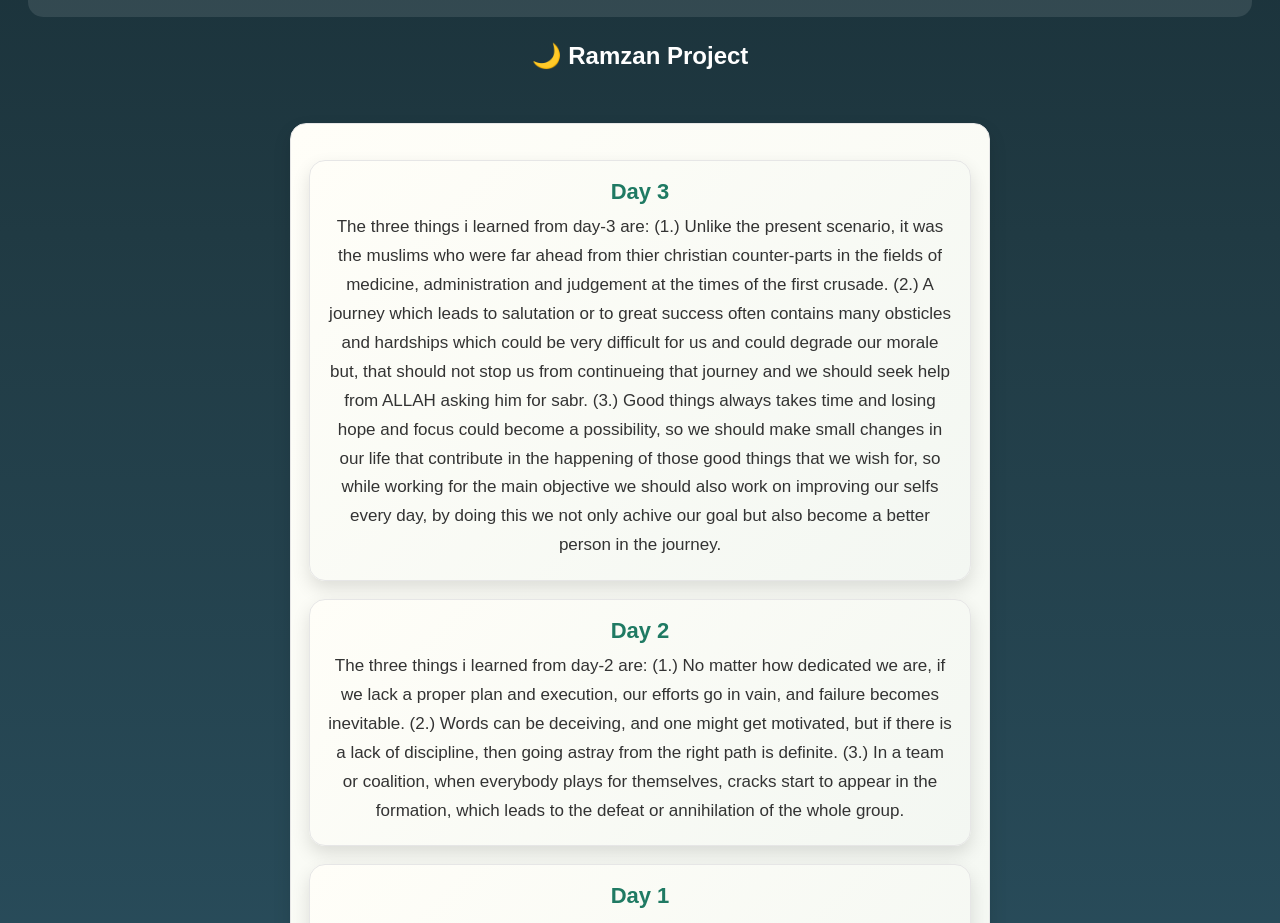
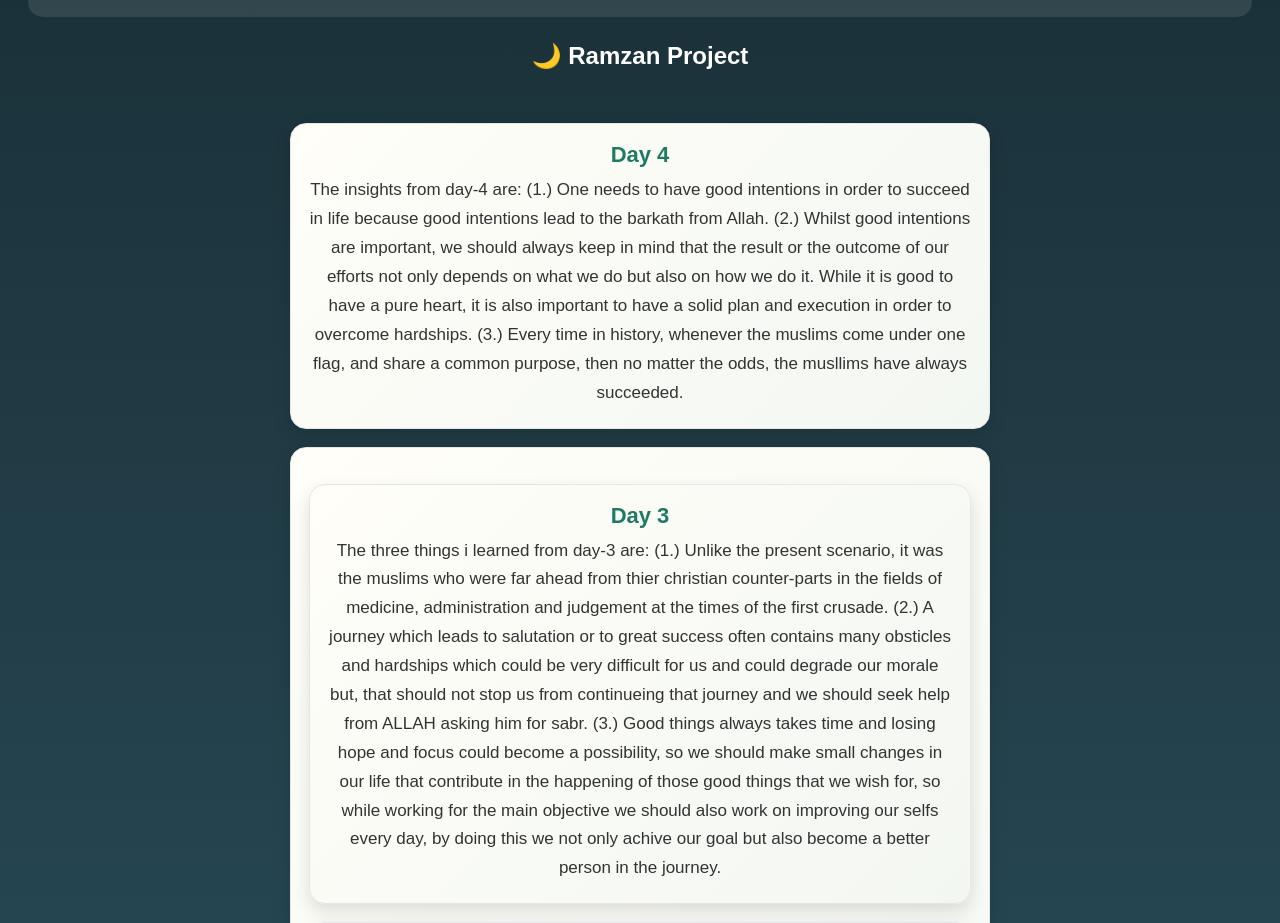
Before and after one commit to khanazamali531-netizen/ramzan-family-1, a plain HTML site: page index.html in a window 1280 px wide. Shown: the part 794-1717 px from the top of the page. Drawn offline with Linux system fonts and the light colour scheme.

Commit message:
Update index.html

```diff
--- a/index.html
+++ b/index.html
@@ -142,8 +142,21 @@ button{
 
 <div id="journal">
 
+    <div class="dayEntry">
+    <h3>Day 4</h3>
+    <p>
+      The insights from day-4 are:
+
+     (1.) One needs to have good intentions in order to succeed in life because good intentions lead to the barkath from Allah.
+     (2.) Whilst good intentions are important, we should always keep in mind that the result or the outcome of our efforts not only depends on what we do but also on how we do it. While it is good to have a pure heart, it is also important to have a solid plan and execution in order to overcome hardships.
+     (3.) Every time in history, whenever the muslims come under one flag, and share a common purpose, then no matter the odds, the musllims have always succeeded.
+
+    </p>
+  </div>
+
 
   <div class="dayEntry">
+
 
 
   <div class="dayEntry">
```
